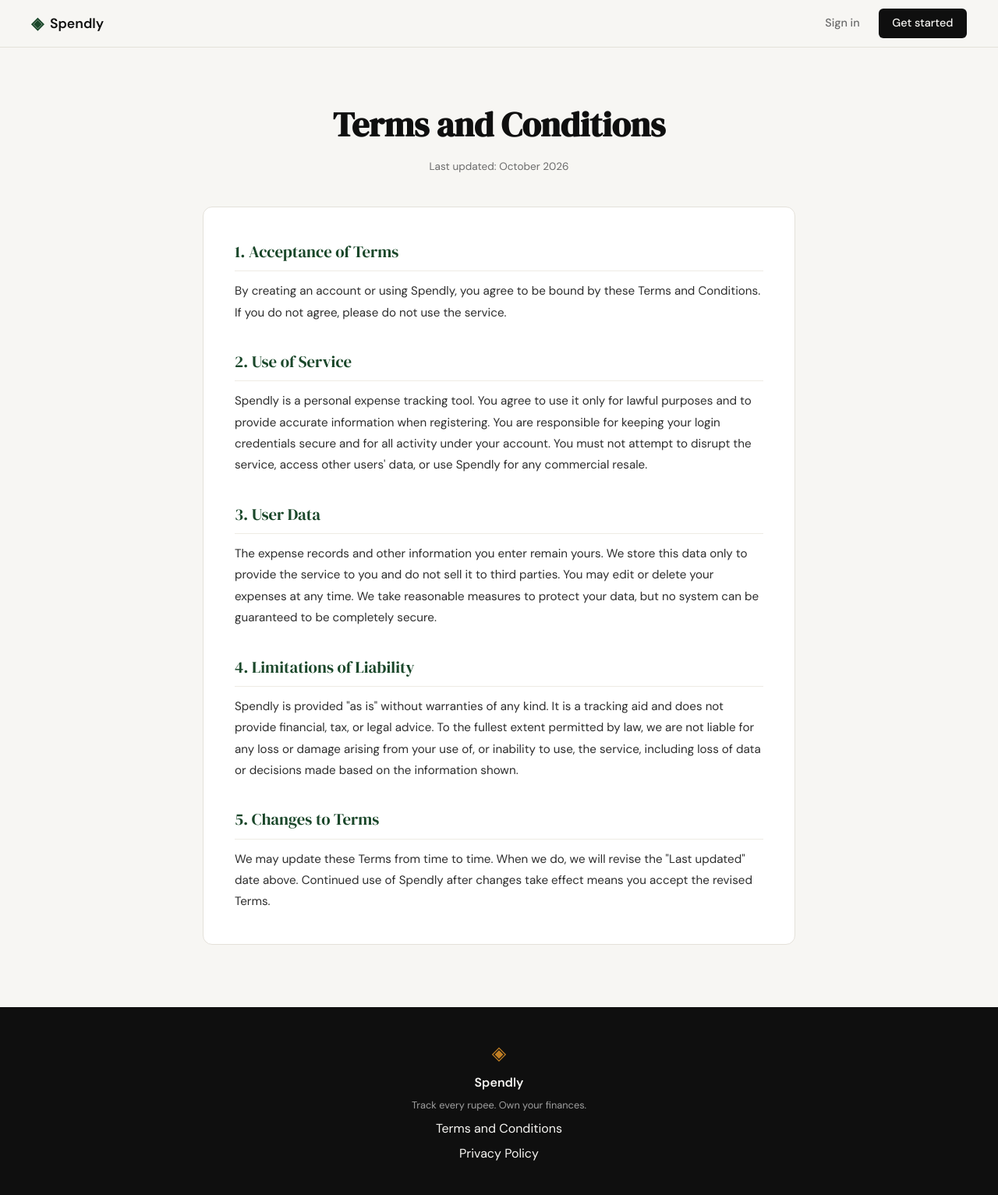
After one commit to cy-arn/spendly, a Flask app: page /terms in a window 1280 px wide. The commit adds this page. Shown: the whole page at 78% size. Run offline with Flask 3, Linux system fonts and the light colour scheme.

Commit message:
landing: add terms and conditions page and route

```diff
--- a/app.py
+++ b/app.py
@@ -20,6 +20,11 @@ def register():
 @app.route("/login")
 def login():
     return render_template("login.html")
+
+
+@app.route("/terms")
+def terms():
+    return render_template("terms.html")
 
 
 # ------------------------------------------------------------------ #
--- a/static/css/style.css
+++ b/static/css/style.css
@@ -478,6 +478,61 @@ a { color: inherit; text-decoration: none; }
 .auth-switch a:hover { text-decoration: underline; }
 
 /* ------------------------------------------------------------------ */
+/* Legal pages                                                         */
+/* ------------------------------------------------------------------ */
+
+.legal-section {
+    padding: 4rem 2rem 5rem;
+}
+
+.legal-container {
+    max-width: 760px;
+    margin: 0 auto;
+}
+
+.legal-header {
+    text-align: center;
+    margin-bottom: 2.5rem;
+}
+
+.legal-title {
+    font-family: var(--font-display);
+    font-size: clamp(2rem, 4vw, 2.75rem);
+    color: var(--ink);
+    margin-bottom: 0.5rem;
+}
+
+.legal-updated {
+    font-size: 0.85rem;
+    color: var(--ink-muted);
+}
+
+.legal-card {
+    background: var(--paper-card);
+    border: 1px solid var(--border);
+    border-radius: var(--radius-md);
+    padding: 2.5rem;
+}
+
+.legal-card h2 {
+    font-family: var(--font-display);
+    font-size: 1.3rem;
+    font-weight: 400;
+    color: var(--accent);
+    margin: 2rem 0 0.75rem;
+    padding-bottom: 0.5rem;
+    border-bottom: 1px solid var(--border-soft);
+}
+
+.legal-card h2:first-child { margin-top: 0; }
+
+.legal-card p {
+    font-size: 0.95rem;
+    color: var(--ink-soft);
+    line-height: 1.8;
+}
+
+/* ------------------------------------------------------------------ */
 /* Footer                                                              */
 /* ------------------------------------------------------------------ */
 
@@ -525,6 +580,11 @@ a { color: inherit; text-decoration: none; }
 }
 
 @media (max-width: 600px) {
+    .legal-section { padding: 2.5rem 1rem 3rem; }
+    .legal-card { padding: 1.5rem; }
+}
+
+@media (max-width: 600px) {
     .nav-links a:not(.nav-cta) { display: none; }
     .hero { padding: 3rem 1rem 2rem; }
 }
--- a/templates/base.html
+++ b/templates/base.html
@@ -34,7 +34,7 @@
             <span class="brand-icon">◈</span>
             <span class="footer-name">Spendly</span>
             <p class="footer-copy">Track every rupee. Own your finances.</p>
-            <a href="#">Terms and Conditions</a>
+            <a href="/terms">Terms and Conditions</a>
             <a href="#">Privacy Policy</a>
         </div>
     </footer>
--- /dev/null
+++ b/templates/terms.html
@@ -0,0 +1,37 @@
+{% extends "base.html" %}
+
+{% block title %}Terms and Conditions — Spendly{% endblock %}
+
+{% block content %}
+
+<section class="legal-section">
+    <div class="legal-container">
+
+        <div class="legal-header">
+            <h1 class="legal-title">Terms and Conditions</h1>
+            <p class="legal-updated">Last updated: October 2026</p>
+        </div>
+
+        <div class="legal-card">
+
+            <h2>1. Acceptance of Terms</h2>
+            <p>By creating an account or using Spendly, you agree to be bound by these Terms and Conditions. If you do not agree, please do not use the service.</p>
+
+            <h2>2. Use of Service</h2>
+            <p>Spendly is a personal expense tracking tool. You agree to use it only for lawful purposes and to provide accurate information when registering. You are responsible for keeping your login credentials secure and for all activity under your account. You must not attempt to disrupt the service, access other users' data, or use Spendly for any commercial resale.</p>
+
+            <h2>3. User Data</h2>
+            <p>The expense records and other information you enter remain yours. We store this data only to provide the service to you and do not sell it to third parties. You may edit or delete your expenses at any time. We take reasonable measures to protect your data, but no system can be guaranteed to be completely secure.</p>
+
+            <h2>4. Limitations of Liability</h2>
+            <p>Spendly is provided "as is" without warranties of any kind. It is a tracking aid and does not provide financial, tax, or legal advice. To the fullest extent permitted by law, we are not liable for any loss or damage arising from your use of, or inability to use, the service, including loss of data or decisions made based on the information shown.</p>
+
+            <h2>5. Changes to Terms</h2>
+            <p>We may update these Terms from time to time. When we do, we will revise the "Last updated" date above. Continued use of Spendly after changes take effect means you accept the revised Terms.</p>
+
+        </div>
+
+    </div>
+</section>
+
+{% endblock %}
```
